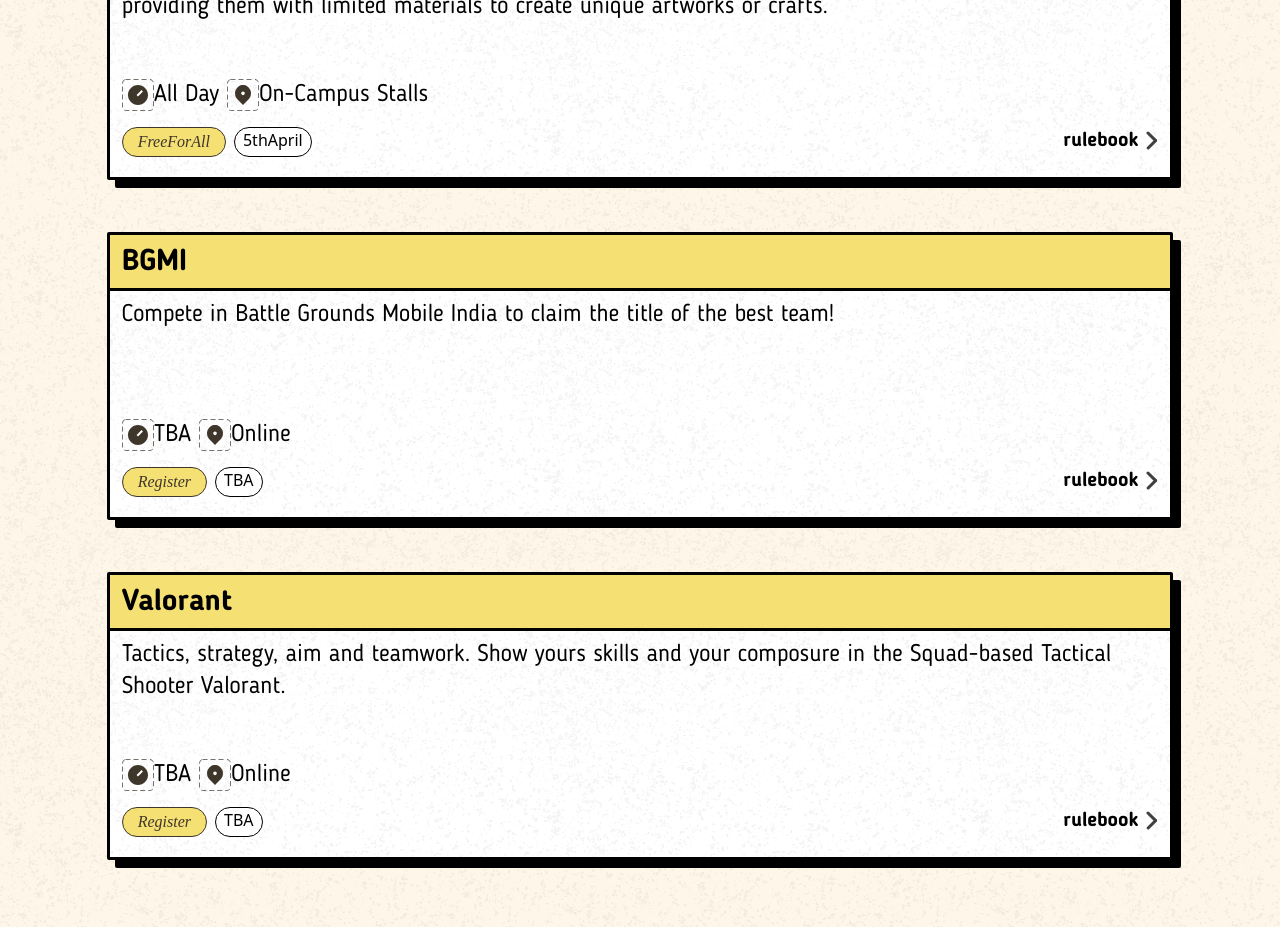
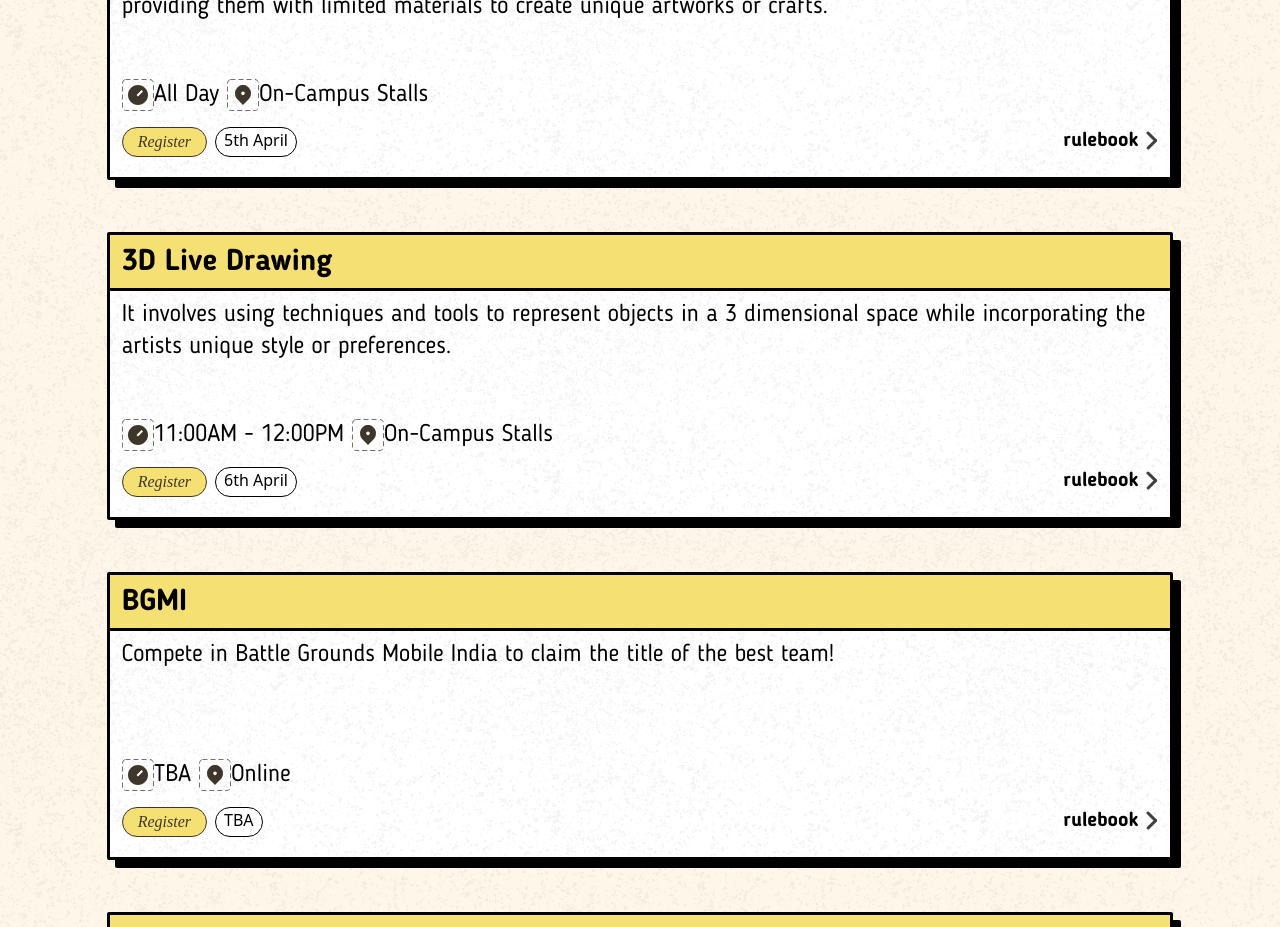
Before and after one commit to shishirnitm/Shishir-2k24-Web, a Next.js app: page /events in a window 1280 px wide. Shown: the part 9020-9947 px from the top of the page. Built offline with nearby package versions, Linux system fonts and the light colour scheme; a web font is replaced by a local one.

Commit message:
Added new events

```diff
--- a/app/events/components/events.js
+++ b/app/events/components/events.js
@@ -53,7 +53,7 @@
     eDay:"5th April",
     eVenue:"Pandal",
     eType:"Register",
-    eRule:"https://docs.google.com/document/d/19ujbhvh-RWhsT7PhAAA6LQ_MXHrPZQ-QrzX7reswLBQ" ,
+    eRule:"https://drive.google.com/file/d/16_uD0monX6FsaB2U29nNZ8WOSdTdo3Lc/view?usp=drive_link" ,
     eLink:"https://forms.gle/59qaQo2LAYpxiTMS7",
     category:"Music",
     id:5},
@@ -290,12 +290,24 @@
     eDesc:"The competition aims to foster creativity, innovation, and artistic expression among participants by providing them with limited materials to create unique artworks or crafts.",
     eTime:"All Day",
     eVenue:"On-Campus Stalls",
-    eDay:"5thApril",
-    eType:"FreeForAll",
+    eDay:"5th April",
+    eType:"Register",
     eRule:"https://drive.google.com/file/d/1tENzHxepUlNVsJp14nThcG8ji96V8-Xa/view?usp=drive_link" ,
     eLink:"https://forms.gle/dKQbvCdg1WjK86dV9",
     category:"Photography",
     id:26},
+
+
+    {eName:"3D Live Drawing",
+    eDesc:"It involves using techniques and tools to represent objects in a 3 dimensional space while incorporating the artists unique style or preferences.",
+    eTime:"11:00AM - 12:00PM",
+    eVenue:"On-Campus Stalls",
+    eDay:"6th April",
+    eType:"Register",
+    eRule:"https://drive.google.com/file/d/140A9JZ4uklGLgQX8o-lOsop6mLBzRSGs/view?usp=drive_link" ,
+    eLink:"https://docs.google.com/forms/d/1lXRLGlzSDNTdOnVJSsx103diKk0zy4-Vbrnt8Hs1F90/viewform?edit_requested=true",
+    category:"Photography",
+    id:27},
 
 
     {eName:"BGMI",
```
